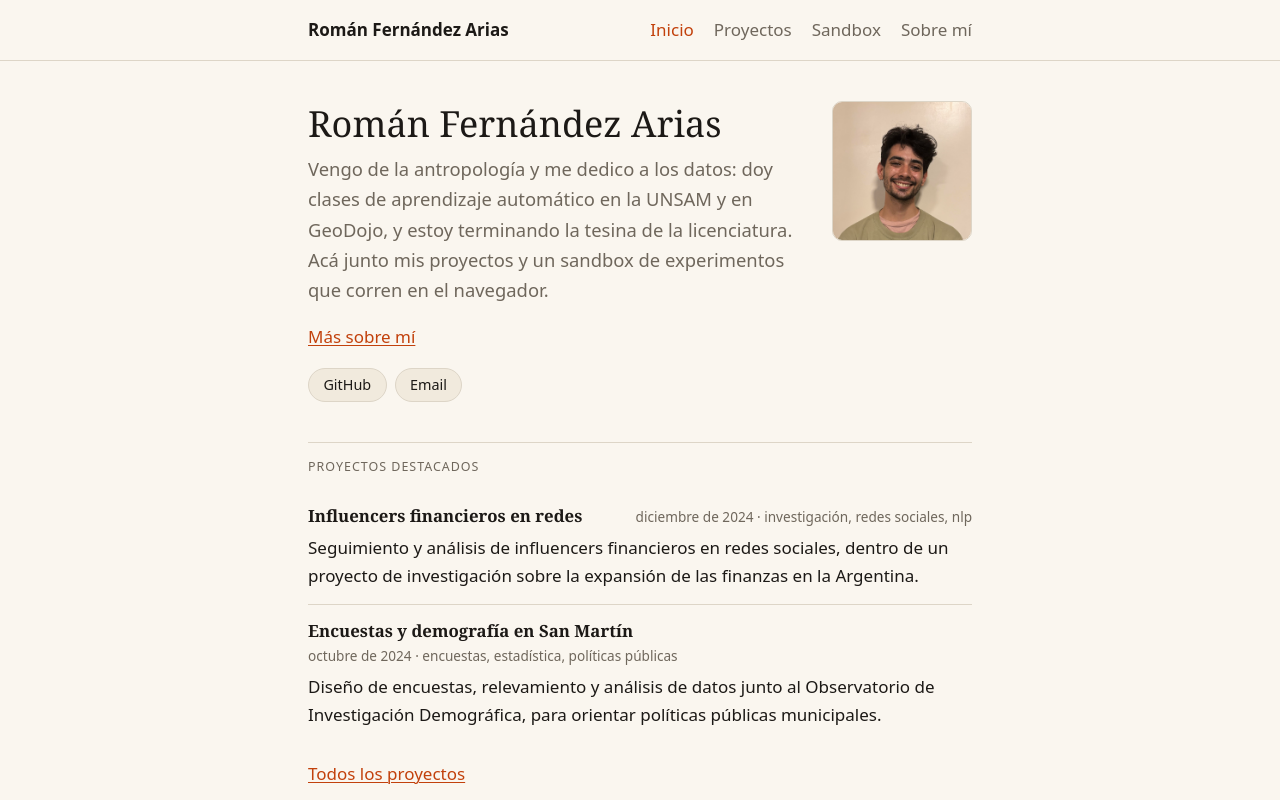
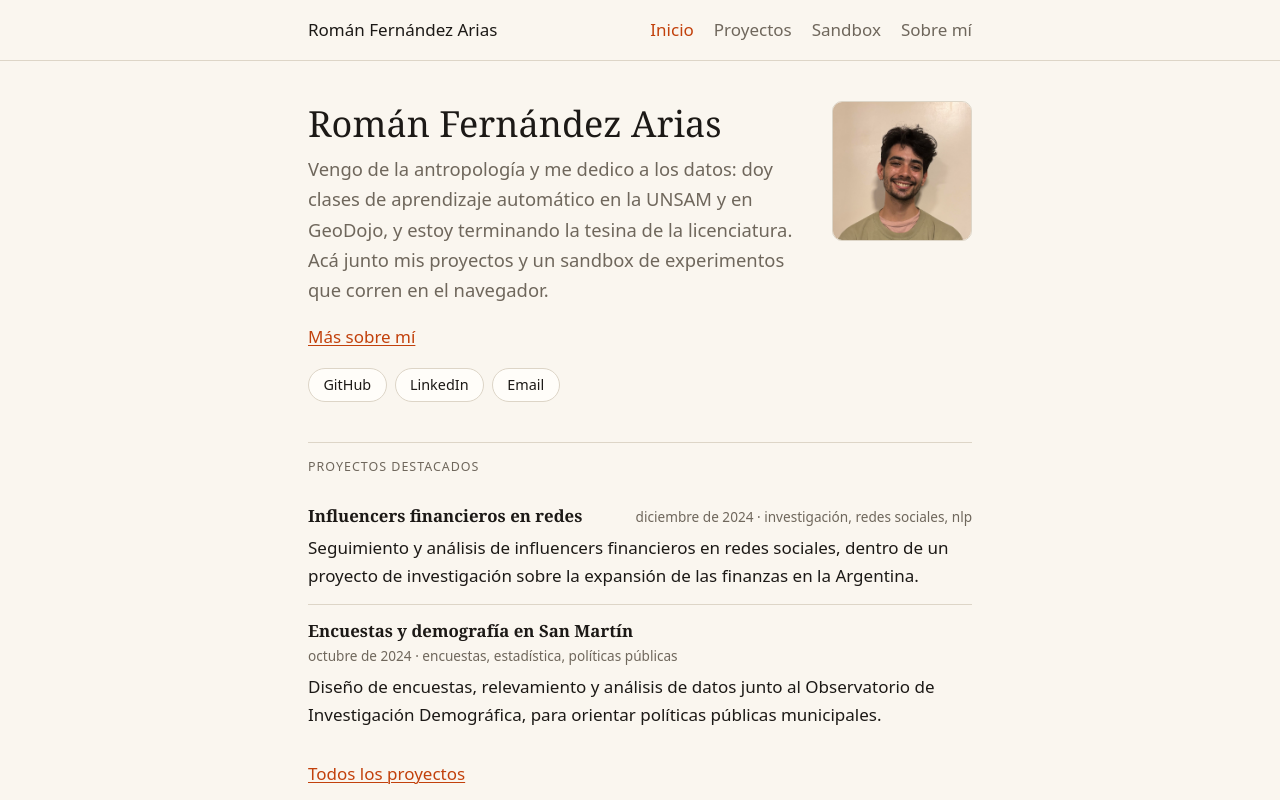
Before and after one commit to Acigami/Acigami.github.io, an Astro site: page / in a window 1280 px wide. Shown: the top 800 px of the page. Built offline with nearby package versions, Linux system fonts and the light colour scheme; Astro itself is replaced by a stand-in of ours.

Commit message:
Hub: chip de LinkedIn y retoques de chips y header

```diff
--- a/src/components/Header.astro
+++ b/src/components/Header.astro
@@ -47,7 +47,7 @@ const esActivo = (href: string) =>
   }
 
   .marca {
-    font-weight: 700;
+    font-weight: 500;
     color: var(--texto);
     text-decoration: none;
   }
--- a/src/consts.ts
+++ b/src/consts.ts
@@ -6,9 +6,8 @@ export const DESCRIPCION =
 // Los enlaces del hub de la home.
 export const ENLACES = [
   { texto: 'GitHub', href: 'https://github.com/Acigami' },
+  { texto: 'LinkedIn', href: 'https://www.linkedin.com/in/rom%C3%A1n-fern%C3%A1ndez-arias-11b3b0289' },
   { texto: 'Email', href: 'mailto:ferardelsur@gmail.com' },
-  // Completar con la URL exacta del perfil y descomentar:
-  // { texto: 'LinkedIn', href: 'https://www.linkedin.com/in/...' },
   // Para publicar el CV: copiar el PDF (sin el teléfono) a public/cv.pdf y descomentar:
   // { texto: 'CV', href: '/cv.pdf' },
 ];
--- a/src/pages/index.astro
+++ b/src/pages/index.astro
@@ -119,7 +119,7 @@ const destacados = (await getCollection('proyectos', ({ data }) => data.destacad
     font-size: 0.9rem;
     color: var(--texto);
     text-decoration: none;
-    background: var(--fondo-suave);
+    background: var(--fondo-chip);
   }
 
   .hub a:hover {
```
